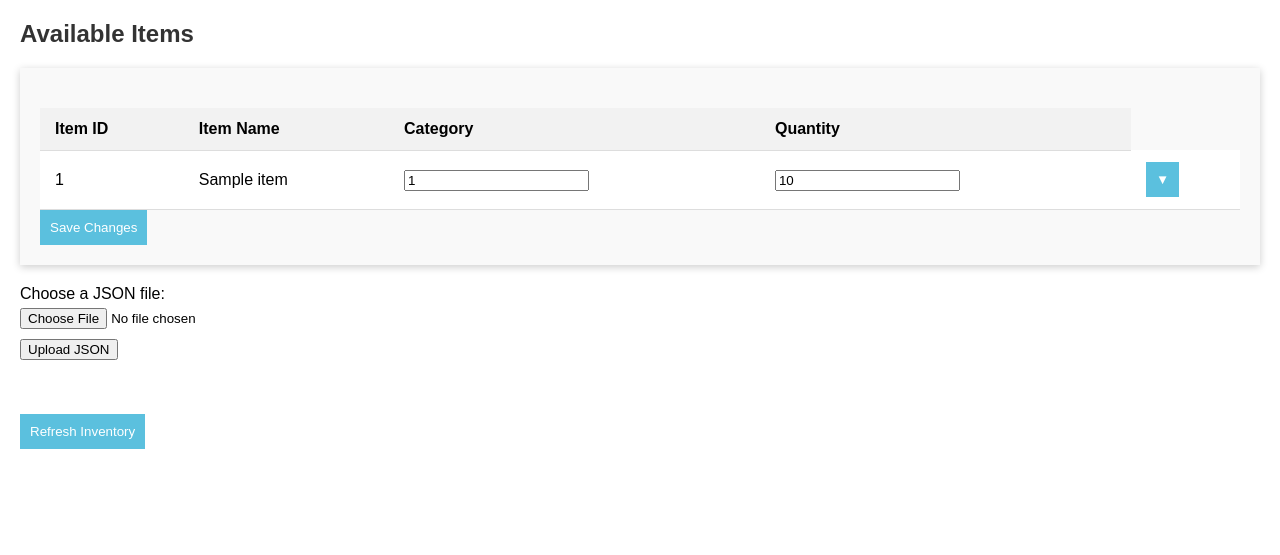
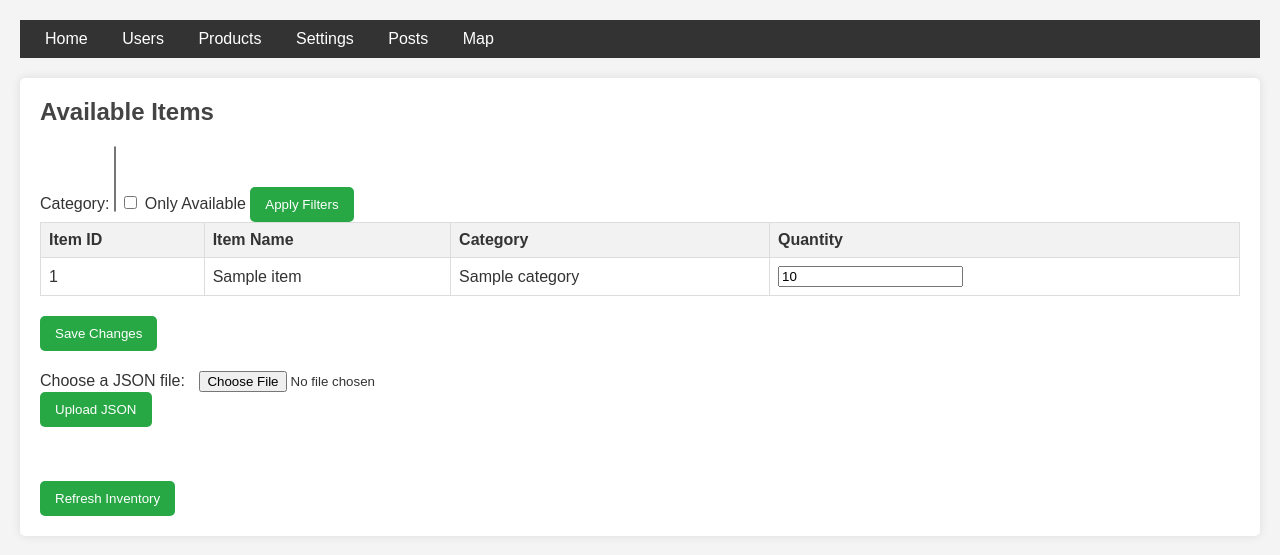
Before and after one commit to billpap123/final_dev, a PHP site: page /html/products.html in a window 1280 px wide. Shown: the top 555 px of the page. Run offline with PHP 8.4, Linux system fonts and the light colour scheme; tables that the repository leaves empty hold one stand-in row (values such as "Sample post").

Commit message:
Fixed category filtering, adjusted SQL query, and added db.sql

```diff
--- a/css/prod_stylesheet.css
+++ b/css/prod_stylesheet.css
@@ -1,67 +1,109 @@
+/* Reset some basic elements */
+body, h2, p, table, th, td, form {
+    margin: 0;
+    padding: 0;
+    font-family: Arial, sans-serif;
+}
+
 body {
-    font-family: 'Arial', sans-serif;
-    margin: 20px;
+    background-color: #f4f4f4;
+    color: #333;
+    padding: 20px;
+}
+
+/* Navigation bar */
+nav {
+    background-color: #333;
+    color: white;
+    padding: 10px;
+}
+
+nav a {
+    color: white;
+    margin: 0 15px;
+    text-decoration: none;
+}
+
+nav a:hover {
+    text-decoration: underline;
+}
+
+/* Main section */
+section {
+    background-color: white;
+    padding: 20px;
+    margin-top: 20px;
+    border-radius: 5px;
+    box-shadow: 0px 0px 10px rgba(0, 0, 0, 0.1);
 }
 
 h2 {
+    margin-bottom: 20px;
+    color: #444;
+}
+
+/* Table styles */
+.table-container {
+    margin-bottom: 20px;
+}
+
+#itemsTable {
+    width: 100%;
+    border-collapse: collapse;
+    margin-bottom: 20px;
+}
+
+#itemsTable th, #itemsTable td {
+    border: 1px solid #ddd;
+    padding: 8px;
+    text-align: left;
+}
+
+#itemsTable th {
+    background-color: #f2f2f2;
     color: #333;
 }
 
-.table-container {
-    width: 100%;
-    max-width: 1200px;
-    margin: 0 auto;
-    overflow-x: auto;
-    padding: 20px;
-    box-shadow: 0 2px 8px rgba(0, 0, 0, 0.2);
-    background-color: #f9f9f9;
+/* Button styles */
+button, input[type="button"] {
+    background-color: #28a745;
+    color: white;
+    border: none;
+    padding: 10px 15px;
+    cursor: pointer;
+    border-radius: 5px;
 }
 
-table {
-    width: 100%;
-    border-collapse: collapse;
+button:hover, input[type="button"]:hover {
+    background-color: #218838;
 }
 
-th, td {
-    padding: 12px 15px;
-    text-align: left;
-    border-bottom: 1px solid #ddd;
+/* File upload */
+#uploadForm label {
+    margin-right: 10px;
 }
 
-th {
-    background-color: #f2f2f2;
+/* Message container */
+#messageContainer {
+    margin-top: 10px;
+    color: #ff0000;
 }
 
-td {
-    background-color: #fff;
+/* Expandable row styles */
+.expandable-row .expanded-content {
+    padding: 10px;
+    background-color: #f9f9f9;
+    border-top: 1px solid #ddd;
 }
 
-#messageContainer {
-    margin-top: 10px;
-    color: #d9534f;
+.expand-btn {
+    background-color: transparent;
+    border: none;
+    cursor: pointer;
+    font-size: 16px;
+    color: #007bff;
 }
 
-form {
-    margin-top: 20px;
+.expand-btn:hover {
+    color: #0056b3;
 }
-
-label {
-    display: block;
-    margin-bottom: 5px;
-}
-
-input[type="file"] {
-    margin-bottom: 10px;
-}
-
-button {
-    padding: 10px;
-    background-color: #5bc0de;
-    color: #fff;
-    border: none;
-    cursor: pointer;
-}
-
-button:hover {
-    background-color: #46b8da;
-}
--- a/html/products.html
+++ b/html/products.html
@@ -6,22 +6,36 @@
     <meta name="viewport" content="width=device-width, initial-scale=1.0">
     <title>Item Page</title>
     <link rel="stylesheet" type="text/css" href="../css/prod_stylesheet.css">
-    <style>
-        .expandable-row {
-            display: none;
-        }
-
-        .expanded-content {
-            padding: 10px;
-            background-color: #f9f9f9;
-            border-top: 1px solid #ddd;
-        }
-    </style>
 </head>
 
 <body>
+    <nav>
+        <a href="#" onclick="home()">Home</a>
+        <a href="#" onclick="users()">Users</a>
+        <a href="#" onclick="products()">Products</a>
+        <a href="#" onclick="settings()">Settings</a>
+        <a href="#" onclick="posts()">Posts</a>
+        <a href="#" onclick="map()">Map</a>
+    </nav>
 
+    <section>
         <h2 id="top">Available Items</h2>
+
+        <!-- Filter Options -->
+        <div id="filters">
+            <label for="categorySelect">Category:</label>
+            <select id="categorySelect" multiple>
+                <!-- Categories will be populated here -->
+            </select>
+
+            <label for="availabilityCheckbox">
+                <input type="checkbox" id="availabilityCheckbox">
+                Only Available
+            </label>
+
+            <button type="button" onclick="applyFilters()">Apply Filters</button>
+        </div>
+
         <div class="table-container">
             <form id="itemsForm">
                 <table id="itemsTable">
@@ -62,12 +76,46 @@
 
         <script>
             document.addEventListener("DOMContentLoaded", function () {
-            fetchExistingItems();
+                fetchCategories();
+                fetchExistingItems(); // Initial load of items
                 addEnterKeyListener();
             });
 
+            function fetchCategories() {
+                fetch('http://localhost/final_web/php/get_categories.php')
+                    .then(response => response.json())
+                    .then(data => {
+                        if (data.categories) {
+                            populateCategorySelect(data.categories);
+                        } else {
+                            console.error('No categories found:', data);
+                        }
+                    })
+                    .catch(error => {
+                        console.error('Error fetching categories:', error);
+                    });
+            }
+
+            function populateCategorySelect(categories) {
+                const categorySelect = document.getElementById('categorySelect');
+                categories.forEach(category => {
+                    const option = document.createElement('option');
+                    option.value = category.cat_name; // Set value to cat_name
+                    option.textContent = category.cat_name; // Set displayed text to cat_name
+                    categorySelect.appendChild(option);
+                });
+            }
+
             function fetchExistingItems() {
-            fetch('http://localhost/final_web/php/get_items.php')
+                const selectedCategories = Array.from(document.getElementById('categorySelect').selectedOptions).map(option => option.value);
+                const onlyAvailable = document.getElementById('availabilityCheckbox').checked;
+
+                const queryParams = new URLSearchParams({
+                    categories: JSON.stringify(selectedCategories),
+                    only_available: onlyAvailable
+                }).toString();
+
+                fetch(`http://localhost/final_web/php/get_items.php?${queryParams}`)
                     .then(response => response.json())
                     .then(data => {
                         if (data.items) {
@@ -81,6 +129,11 @@
                     });
             }
 
+
+            function applyFilters() {
+                fetchExistingItems(); // Refetch items with applied filters
+            }
+
             function displayItems(items) {
                 const itemsTable = document.getElementById('itemsTable').getElementsByTagName('tbody')[0];
                 itemsTable.innerHTML = '';
@@ -92,21 +145,11 @@
                         const nameCell = row.insertCell(1);
                         const categoryCell = row.insertCell(2);
                         const quantityCell = row.insertCell(3);
-                    const expandCell = row.insertCell(4);
 
                         idCell.innerHTML = `<input type="hidden" name="item_id[]" value="${item.item_id}">${item.item_id}`;
                         nameCell.textContent = item.item_name;
-                    categoryCell.innerHTML = `<input type="text" name="category[]" value="${item.category_id}">`;
+                        categoryCell.textContent = item.category_name;
                         quantityCell.innerHTML = `<input type="number" name="quantity[]" value="${item.quantity}">`;
-
-                    expandCell.innerHTML = `<button type="button" class="expand-btn" onclick="toggleRow(this)">▼</button>`;
-                    const expandableRow = itemsTable.insertRow();
-                    expandableRow.classList.add('expandable-row');
-                    const expandableCell = expandableRow.insertCell(0);
-                    expandableCell.colSpan = 5;
-                    expandableCell.innerHTML = `<div class="expanded-content">
-                        <p>Additional information for ${item.item_name}.</p>
-                    </div>`;
                     });
 
                     // Re-apply Enter key listener to newly added input fields
@@ -118,9 +161,9 @@
 
             function addEnterKeyListener() {
                 // Add keydown event listener to input fields in the table
-            const inputs = document.querySelectorAll('#itemsTable input[type="text"], #itemsTable input[type="number"]');
+                const inputs = document.querySelectorAll('#itemsTable input[type="number"]');
                 inputs.forEach(input => {
-                input.addEventListener('keydown', function(event) {
+                    input.addEventListener('keydown', function (event) {
                         if (event.key === 'Enter') {
                             event.preventDefault(); // Prevent the default form submission
                             saveChanges(); // Save the changes
@@ -145,17 +188,14 @@
                 // Clean up the data to remove empty values and validate
                 const cleanedData = {
                     item_id: [],
-        category: [],
                     quantity: []
                 };
 
                 object['item_id[]'].forEach((itemId, index) => {
-        const category = object['category[]'][index];
                     const quantity = object['quantity[]'][index];
 
-        if (itemId && category && !isNaN(quantity) && quantity.trim() !== '') {
+                    if (itemId && !isNaN(quantity) && quantity.trim() !== '') {
                         cleanedData.item_id.push(itemId);
-            cleanedData.category.push(category);
                         cleanedData.quantity.push(quantity);
                     }
                 });
@@ -165,7 +205,6 @@
                 const cleanedFormData = new FormData();
                 cleanedData.item_id.forEach((id, index) => {
                     cleanedFormData.append('item_id[]', id);
-        cleanedFormData.append('category[]', cleanedData.category[index]);
                     cleanedFormData.append('quantity[]', cleanedData.quantity[index]);
                 });
 
@@ -197,7 +236,14 @@
 
             function refreshInventory() {
                 fetch('http://localhost/final_web/php/load_items.php')
-                .then(response => response.json())
+                    .then(response => {
+                        if (!response.ok) {
+                            return response.text().then(text => {
+                                throw new Error(`Network response was not ok: ${text}`);
+                            });
+                        }
+                        return response.json();
+                    })
                     .then(data => {
                         if (data.message) {
                             showMessage(data.message);
@@ -226,7 +272,14 @@
                         method: 'POST',
                         body: formData,
                     })
-                    .then(response => response.json())
+                        .then(response => {
+                            if (!response.ok) {
+                                return response.text().then(text => {
+                                    throw new Error(`Network response was not ok: ${text}`);
+                                });
+                            }
+                            return response.json();
+                        })
                         .then(data => {
                             if (data.message) {
                                 showMessage(data.message);
@@ -254,7 +307,7 @@
                 }, 3000);
             }
         </script>
-
+    </section>
 </body>
 
 </html>
--- a/php/get_items.php
+++ b/php/get_items.php
@@ -1,13 +1,7 @@
 <?php
-// Allow from any origin
 header("Access-Control-Allow-Origin: *");
-
-// Specify allowed methods (optional)
-header("Access-Control-Allow-Methods: GET, POST");
-
-// Specify allowed headers (optional)
+header("Access-Control-Allow-Methods: GET");
 header("Access-Control-Allow-Headers: Content-Type");
-
 header('Content-Type: application/json');
 
 session_start();
@@ -22,9 +16,33 @@
     exit;
 }
 
-// Execute the SQL query
-$sql = "SELECT * FROM items";
+// Retrieve filter parameters
+$categories = isset($_GET['categories']) ? json_decode($_GET['categories'], true) : [];
+$only_available = isset($_GET['only_available']) ? filter_var($_GET['only_available'], FILTER_VALIDATE_BOOLEAN) : false;
+
+// Prepare SQL query with filters
+$categoryFilter = "";
+if (!empty($categories)) {
+    $categoryFilter = "AND c.cat_name IN ('" . implode("','", array_map('mysqli_real_escape_string', $categories)) . "')";
+}
+
+$availabilityFilter = $only_available ? "AND i.quantity > 0" : "";
+
+// Adjust SQL query to join items with item_categories
+$sql = "SELECT i.item_id, i.item_name, c.cat_name AS category_name, i.quantity
+        FROM items i
+        JOIN item_categories c ON i.category_id = c.cat_id
+        WHERE 1=1
+        $categoryFilter
+        $availabilityFilter";
+
 $result = mysqli_query($con, $sql);
+
+if (!$result) {
+    echo json_encode(["error" => "SQL Error: " . mysqli_error($con)]);
+    mysqli_close($con);
+    exit;
+}
 
 $items = [];
 
@@ -34,12 +52,7 @@
     }
 }
 
-if (empty($items)) {
-    echo json_encode(["error" => "No items found"]);
-} else {
-    echo json_encode(['items' => $items]);
-}
+echo json_encode(['items' => $items]);
 
-// Close the database connection
 mysqli_close($con);
 ?>
```
Also changed, not shown: html/admin.html (+19 -4 lines), html/users.html (+134 -0 lines). Lines whose indentation alone changed are shown as unchanged.
